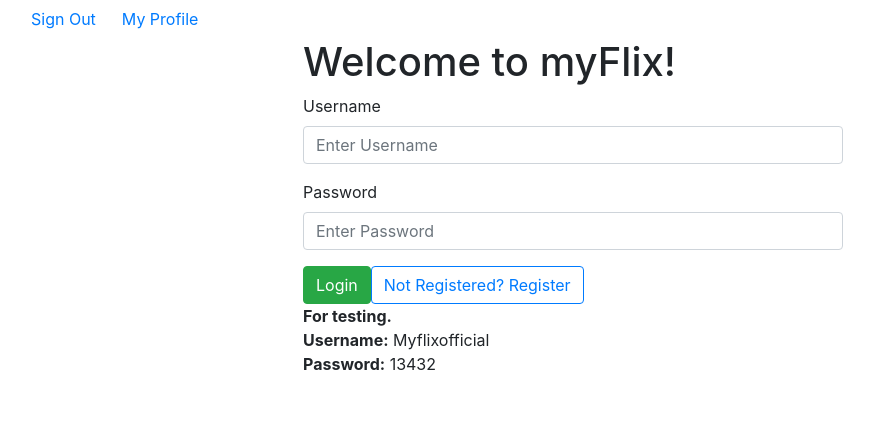
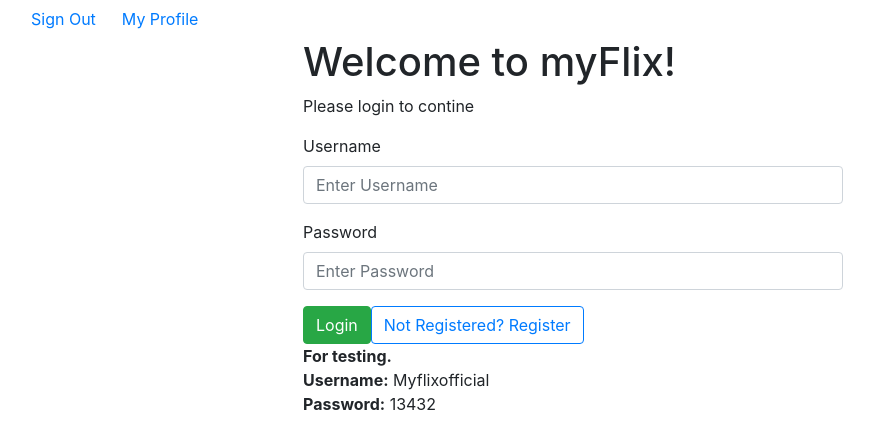
Before and after one commit to josephcoderprime/myFlix-client, a React (Vite) app: page / in a window 1280 px wide. Shown: the top 448 px of the page, without its empty margins (67-941 px from the left). Built offline with nearby package versions, Linux system fonts and the light colour scheme.

Commit message:
Added a <p> method

```diff
--- a/src/components/login-view/login-view.jsx
+++ b/src/components/login-view/login-view.jsx
@@ -55,6 +55,7 @@ export function LoginView(props) {
         <div>
             <Form>
                 <h1 className='text'>Welcome to myFlix!</h1>
+                <p>Please login to contine</p>
                 <Form.Group controlId="formUsername">
                     <Form.Label>Username</Form.Label>
                     <Form.Control type="text" placeholder='Enter Username' onChange={e => setUsername(e.target.value)} />
```
